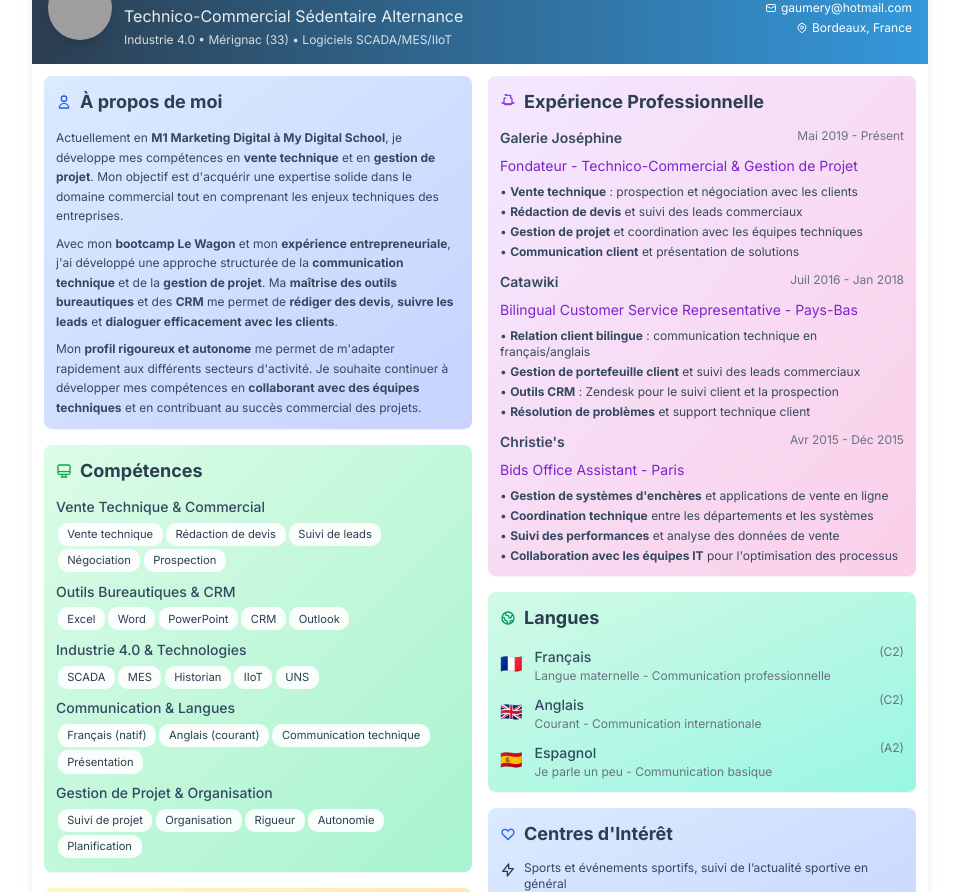
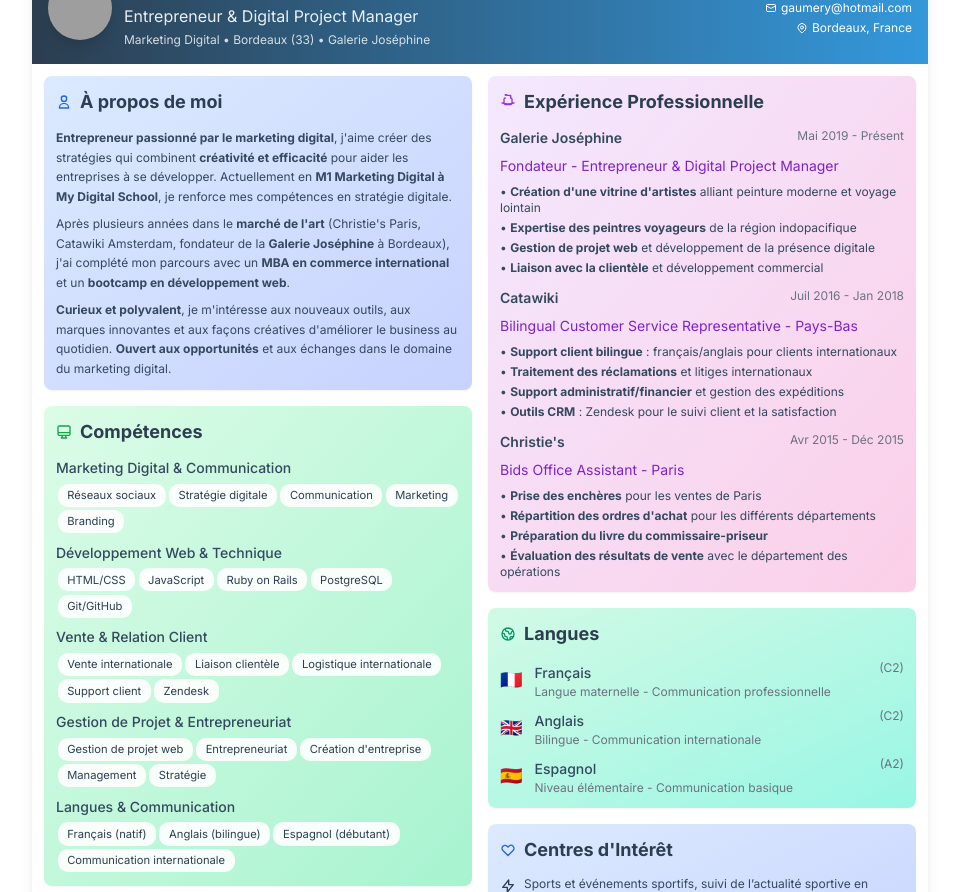
Before and after one commit to Sooruz85/cv-etienne, a website: page index.html in a window 1280 px wide. Shown: the part 60-952 px from the top of the page, without its empty margins (160-1119 px from the left). Drawn offline with nearby package versions, Linux system fonts and the light colour scheme; grey boxes are pictures that could not be loaded.

Commit message:
Adaptation complète du CV selon le profil LinkedIn : Entrepreneur & Digital Project Manager

```diff
--- a/index.html
+++ b/index.html
@@ -3,7 +3,7 @@
 <head>
     <meta charset="UTF-8">
     <meta name="viewport" content="width=device-width, initial-scale=1.0">
-    <title>CV - Etienne Gaumery - Technico-Commercial Sédentaire Alternance - Mérignac (33)</title>
+    <title>CV - Etienne Gaumery - Entrepreneur & Digital Project Manager - Bordeaux (33)</title>
     <script src="https://cdn.tailwindcss.com"></script>
     <script>
         tailwind.config = {
@@ -80,8 +80,8 @@
                     </div>
                     <div>
                         <h1 class="text-2xl font-light mb-1">Etienne Gaumery</h1>
-                        <h2 class="text-base font-normal opacity-90">Technico-Commercial Sédentaire Alternance</h2>
-                        <p class="text-xs opacity-80 mt-1">Industrie 4.0 • Mérignac (33) • Logiciels SCADA/MES/IIoT</p>
+                        <h2 class="text-base font-normal opacity-90">Entrepreneur & Digital Project Manager</h2>
+                        <p class="text-xs opacity-80 mt-1">Marketing Digital • Bordeaux (33) • Galerie Joséphine</p>
                     </div>
                 </div>
                 <div class="text-right text-xs space-y-1">
@@ -123,20 +123,19 @@
                         </h3>
                         <div class="text-xs text-text-gray leading-relaxed space-y-2">
                             <p>
-                                Actuellement en <strong>M1 Marketing Digital à My Digital School</strong>, je développe mes compétences
-                                en <strong>vente technique</strong> et en <strong>gestion de projet</strong>. Mon objectif est d'acquérir
-                                une expertise solide dans le domaine commercial tout en comprenant les enjeux techniques des entreprises.
+                                <strong>Entrepreneur passionné par le marketing digital</strong>, j'aime créer des stratégies qui combinent
+                                <strong>créativité et efficacité</strong> pour aider les entreprises à se développer. Actuellement en
+                                <strong>M1 Marketing Digital à My Digital School</strong>, je renforce mes compétences en stratégie digitale.
                             </p>
                             <p>
-                                Avec mon <strong>bootcamp Le Wagon</strong> et mon <strong>expérience entrepreneuriale</strong>,
-                                j'ai développé une approche structurée de la <strong>communication technique</strong> et de la <strong>gestion de projet</strong>.
-                                Ma <strong>maîtrise des outils bureautiques</strong> et des <strong>CRM</strong> me permet de <strong>rédiger des devis</strong>,
-                                <strong>suivre les leads</strong> et <strong>dialoguer efficacement avec les clients</strong>.
+                                Après plusieurs années dans le <strong>marché de l'art</strong> (Christie's Paris, Catawiki Amsterdam,
+                                fondateur de la <strong>Galerie Joséphine</strong> à Bordeaux), j'ai complété mon parcours avec un
+                                <strong>MBA en commerce international</strong> et un <strong>bootcamp en développement web</strong>.
                             </p>
                             <p>
-                                Mon <strong>profil rigoureux et autonome</strong> me permet de m'adapter rapidement aux différents secteurs d'activité.
-                                Je souhaite continuer à développer mes compétences en <strong>collaborant avec des équipes techniques</strong>
-                                et en contribuant au succès commercial des projets.
+                                <strong>Curieux et polyvalent</strong>, je m'intéresse aux nouveaux outils, aux marques innovantes
+                                et aux façons créatives d'améliorer le business au quotidien. <strong>Ouvert aux opportunités</strong>
+                                et aux échanges dans le domaine du marketing digital.
                             </p>
                         </div>
                     </div>
@@ -151,52 +150,52 @@
                         </h3>
                         <div class="space-y-2">
                             <div>
-                                <h4 class="font-medium text-text-gray text-sm mb-1">Vente Technique & Commercial</h4>
+                                <h4 class="font-medium text-text-gray text-sm mb-1">Marketing Digital & Communication</h4>
                                 <div class="flex flex-wrap">
-                                    <span class="skill-tag">Vente technique</span>
-                                    <span class="skill-tag">Rédaction de devis</span>
-                                    <span class="skill-tag">Suivi de leads</span>
-                                    <span class="skill-tag">Négociation</span>
-                                    <span class="skill-tag">Prospection</span>
+                                    <span class="skill-tag">Réseaux sociaux</span>
+                                    <span class="skill-tag">Stratégie digitale</span>
+                                    <span class="skill-tag">Communication</span>
+                                    <span class="skill-tag">Marketing</span>
+                                    <span class="skill-tag">Branding</span>
                                 </div>
                             </div>
                             <div>
-                                <h4 class="font-medium text-text-gray text-sm mb-1">Outils Bureautiques & CRM</h4>
+                                <h4 class="font-medium text-text-gray text-sm mb-1">Développement Web & Technique</h4>
                                 <div class="flex flex-wrap">
-                                    <span class="skill-tag">Excel</span>
-                                    <span class="skill-tag">Word</span>
-                                    <span class="skill-tag">PowerPoint</span>
-                                    <span class="skill-tag">CRM</span>
-                                    <span class="skill-tag">Outlook</span>
+                                    <span class="skill-tag">HTML/CSS</span>
+                                    <span class="skill-tag">JavaScript</span>
+                                    <span class="skill-tag">Ruby on Rails</span>
+                                    <span class="skill-tag">PostgreSQL</span>
+                                    <span class="skill-tag">Git/GitHub</span>
                                 </div>
                             </div>
                             <div>
-                                <h4 class="font-medium text-text-gray text-sm mb-1">Industrie 4.0 & Technologies</h4>
+                                <h4 class="font-medium text-text-gray text-sm mb-1">Vente & Relation Client</h4>
                                 <div class="flex flex-wrap">
-                                    <span class="skill-tag">SCADA</span>
-                                    <span class="skill-tag">MES</span>
-                                    <span class="skill-tag">Historian</span>
-                                    <span class="skill-tag">IIoT</span>
-                                    <span class="skill-tag">UNS</span>
+                                    <span class="skill-tag">Vente internationale</span>
+                                    <span class="skill-tag">Liaison clientèle</span>
+                                    <span class="skill-tag">Logistique internationale</span>
+                                    <span class="skill-tag">Support client</span>
+                                    <span class="skill-tag">Zendesk</span>
                                 </div>
                             </div>
                             <div>
-                                <h4 class="font-medium text-text-gray text-sm mb-1">Communication & Langues</h4>
+                                <h4 class="font-medium text-text-gray text-sm mb-1">Gestion de Projet & Entrepreneuriat</h4>
                                 <div class="flex flex-wrap">
-                                    <span class="skill-tag">Français (natif)</span>
-                                    <span class="skill-tag">Anglais (courant)</span>
-                                    <span class="skill-tag">Communication technique</span>
-                                    <span class="skill-tag">Présentation</span>
+                                    <span class="skill-tag">Gestion de projet web</span>
+                                    <span class="skill-tag">Entrepreneuriat</span>
+                                    <span class="skill-tag">Création d'entreprise</span>
+                                    <span class="skill-tag">Management</span>
+                                    <span class="skill-tag">Stratégie</span>
                                 </div>
                             </div>
                             <div>
-                                <h4 class="font-medium text-text-gray text-sm mb-1">Gestion de Projet & Organisation</h4>
+                                <h4 class="font-medium text-text-gray text-sm mb-1">Langues & Communication</h4>
                                 <div class="flex flex-wrap">
-                                    <span class="skill-tag">Suivi de projet</span>
-                                    <span class="skill-tag">Organisation</span>
-                                    <span class="skill-tag">Rigueur</span>
-                                    <span class="skill-tag">Autonomie</span>
-                                    <span class="skill-tag">Planification</span>
+                                    <span class="skill-tag">Français (natif)</span>
+                                    <span class="skill-tag">Anglais (bilingue)</span>
+                                    <span class="skill-tag">Espagnol (débutant)</span>
+                                    <span class="skill-tag">Communication internationale</span>
                                 </div>
                             </div>
                         </div>
@@ -217,7 +216,7 @@
                                 <div>
                                     <div class="font-semibold text-text-gray text-sm">M1 Marketing Digital</div>
                                     <div class="text-xs text-gray-500">My Digital School - En cours</div>
-                                    <div class="text-xs text-blue-600 font-medium">Marketing digital, Vente technique, Gestion de projet</div>
+                                    <div class="text-xs text-blue-600 font-medium">Stratégie digitale, Marketing, Communication</div>
                                 </div>
                                 <span class="text-xs text-gray-500">2025</span>
                             </div>
@@ -225,7 +224,7 @@
                                 <div>
                                     <div class="font-semibold text-text-gray text-sm">Le Wagon - Full Stack Development</div>
                                     <div class="text-xs text-gray-500">Bootcamp intensif - Bordeaux</div>
-                                    <div class="text-xs text-blue-600 font-medium">Technologies web, Gestion de projet, Communication technique</div>
+                                    <div class="text-xs text-blue-600 font-medium">HTML, CSS, JavaScript, Ruby on Rails, PostgreSQL</div>
                                 </div>
                                 <span class="text-xs text-gray-500">Jan-Mar 2024</span>
                             </div>
@@ -233,7 +232,7 @@
                                 <div>
                                     <div class="font-semibold text-text-gray text-sm">MBA Commerce International</div>
                                     <div class="text-xs text-gray-500">ICART Paris</div>
-                                    <div class="text-xs text-blue-600 font-medium">Commerce international, Gestion de projet, Relation client</div>
+                                    <div class="text-xs text-blue-600 font-medium">Commerce international, Vente internationale, Management</div>
                                 </div>
                                 <span class="text-xs text-gray-500">2011-2013</span>
                             </div>
@@ -257,12 +256,12 @@
                                     <h4 class="font-semibold text-text-gray text-sm">Galerie Joséphine</h4>
                                     <span class="text-xs text-gray-500">Mai 2019 - Présent</span>
                                 </div>
-                                <div class="text-sm text-purple-700 mb-2">Fondateur - Technico-Commercial & Gestion de Projet</div>
+                                <div class="text-sm text-purple-700 mb-2">Fondateur - Entrepreneur & Digital Project Manager</div>
                                 <ul class="text-xs text-text-gray space-y-1">
-                                    <li>• <strong>Vente technique</strong> : prospection et négociation avec les clients</li>
-                                    <li>• <strong>Rédaction de devis</strong> et suivi des leads commerciaux</li>
-                                    <li>• <strong>Gestion de projet</strong> et coordination avec les équipes techniques</li>
-                                    <li>• <strong>Communication client</strong> et présentation de solutions</li>
+                                    <li>• <strong>Création d'une vitrine d'artistes</strong> alliant peinture moderne et voyage lointain</li>
+                                    <li>• <strong>Expertise des peintres voyageurs</strong> de la région indopacifique</li>
+                                    <li>• <strong>Gestion de projet web</strong> et développement de la présence digitale</li>
+                                    <li>• <strong>Liaison avec la clientèle</strong> et développement commercial</li>
                                 </ul>
                             </div>
                             <div>
@@ -272,10 +271,10 @@
                                 </div>
                                 <div class="text-sm text-purple-700 mb-2">Bilingual Customer Service Representative - Pays-Bas</div>
                                 <ul class="text-xs text-text-gray space-y-1">
-                                    <li>• <strong>Relation client bilingue</strong> : communication technique en français/anglais</li>
-                                    <li>• <strong>Gestion de portefeuille client</strong> et suivi des leads commerciaux</li>
-                                    <li>• <strong>Outils CRM</strong> : Zendesk pour le suivi client et la prospection</li>
-                                    <li>• <strong>Résolution de problèmes</strong> et support technique client</li>
+                                    <li>• <strong>Support client bilingue</strong> : français/anglais pour clients internationaux</li>
+                                    <li>• <strong>Traitement des réclamations</strong> et litiges internationaux</li>
+                                    <li>• <strong>Support administratif/financier</strong> et gestion des expéditions</li>
+                                    <li>• <strong>Outils CRM</strong> : Zendesk pour le suivi client et la satisfaction</li>
                                 </ul>
                             </div>
                             <div>
@@ -285,10 +284,10 @@
                                 </div>
                                 <div class="text-sm text-purple-700 mb-2">Bids Office Assistant - Paris</div>
                                 <ul class="text-xs text-text-gray space-y-1">
-                                    <li>• <strong>Gestion de systèmes d'enchères</strong> et applications de vente en ligne</li>
-                                    <li>• <strong>Coordination technique</strong> entre les départements et les systèmes</li>
-                                    <li>• <strong>Suivi des performances</strong> et analyse des données de vente</li>
-                                    <li>• <strong>Collaboration avec les équipes IT</strong> pour l'optimisation des processus</li>
+                                    <li>• <strong>Prise des enchères</strong> pour les ventes de Paris</li>
+                                    <li>• <strong>Répartition des ordres d'achat</strong> pour les différents départements</li>
+                                    <li>• <strong>Préparation du livre du commissaire-priseur</strong></li>
+                                    <li>• <strong>Évaluation des résultats de vente</strong> avec le département des opérations</li>
                                 </ul>
                             </div>
                         </div>
@@ -318,7 +317,7 @@
                                     <span class="text-lg mr-3">🇬🇧</span>
                                     <div>
                                         <span class="text-sm font-medium text-text-gray">Anglais</span>
-                                        <div class="text-xs text-gray-500">Courant - Communication internationale</div>
+                                        <div class="text-xs text-gray-500">Bilingue - Communication internationale</div>
                                     </div>
                                 </div>
                                 <span class="text-xs text-gray-500">(C2)</span>
@@ -328,7 +327,7 @@
                                     <span class="text-lg mr-3">🇪🇸</span>
                                     <div>
                                         <span class="text-sm font-medium text-text-gray">Espagnol</span>
-                                        <div class="text-xs text-gray-500">Je parle un peu - Communication basique</div>
+                                        <div class="text-xs text-gray-500">Niveau élémentaire - Communication basique</div>
                                     </div>
                                 </div>
                                 <span class="text-xs text-gray-500">(A2)</span>
```
